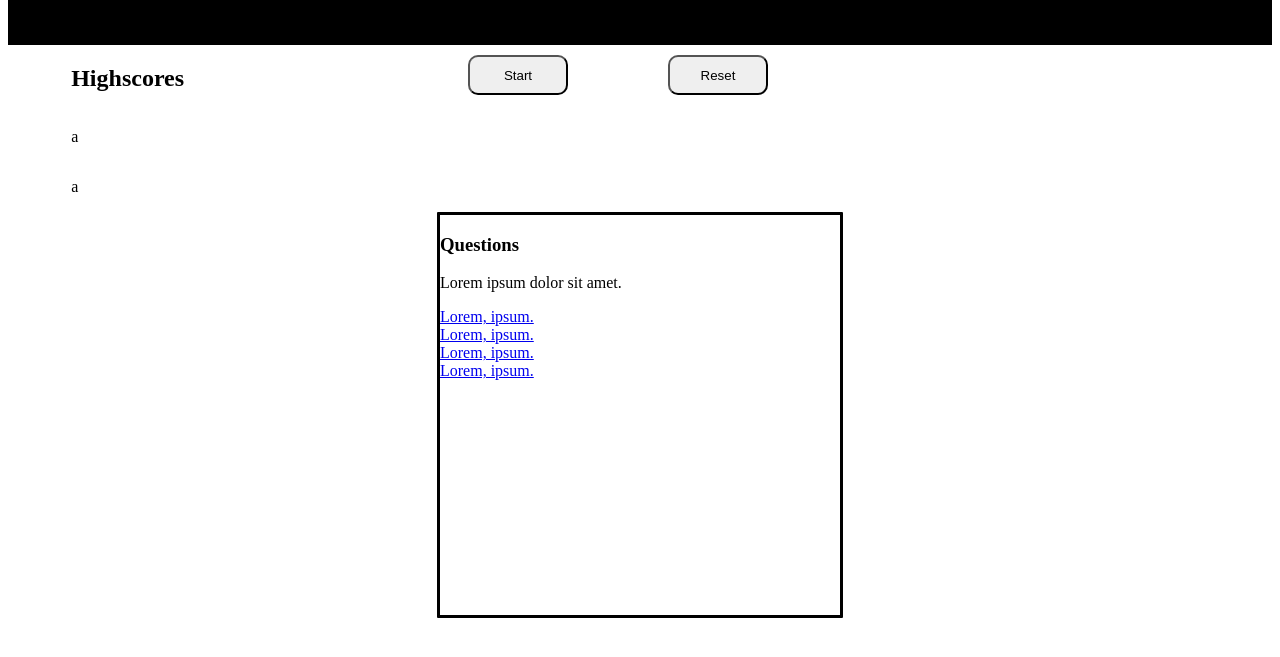
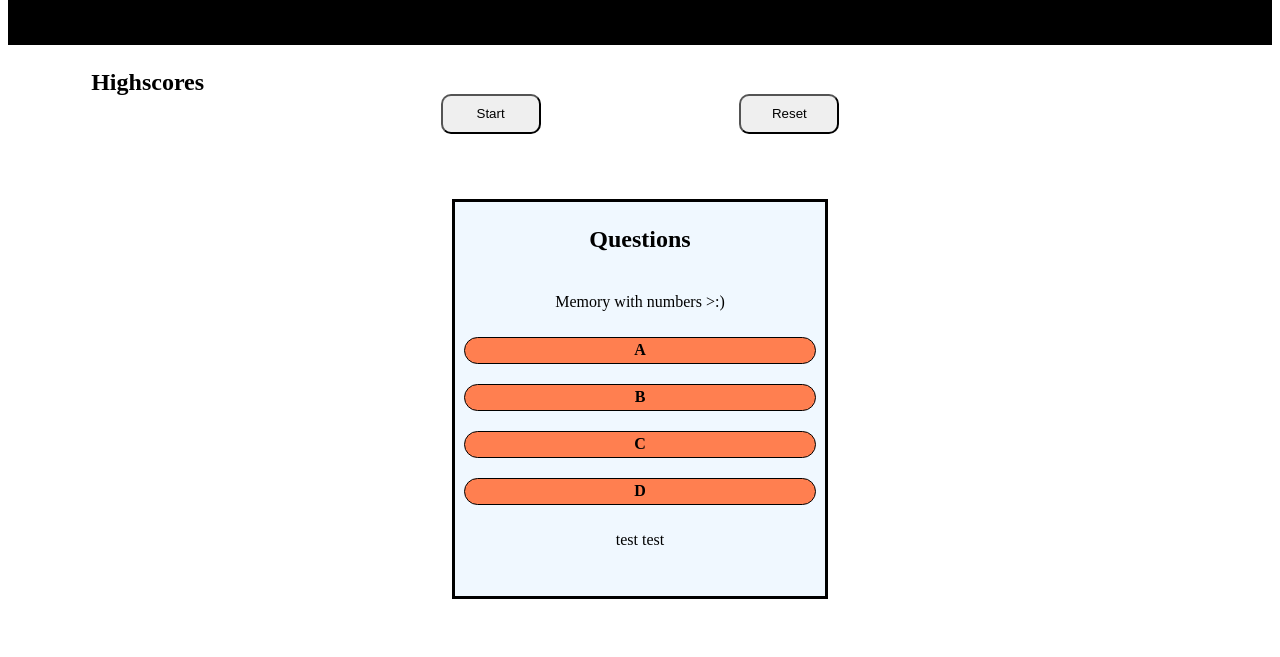
Before and after one commit to SaidHadad/Challenge-4-Code-Quiz, a plain HTML site: page index.html in a window 1280 px wide. Shown: the part 103-760 px from the top of the page. Drawn offline with Linux system fonts and the light colour scheme.

Commit message:
Working Highscores
Hardest Part of this challenge...
BY FAR getting the highscores to work.
Right now there is a glitch with double entries...

```diff
--- a/assets/script.js
+++ b/assets/script.js
@@ -48,21 +48,14 @@ var questions = [{
     answer4: "16",
     correct: "16"
 }];
-
+var highscores = JSON.parse(localStorage.getItem("highscores")) || [];
+var highScorePrint = document.querySelector(".scoresHTML");
+var clearHighScore = document.getElementById("reset");
 
 // timer
 var time = document.getElementById("timer");
 var hst = document.getElementById("highscores");
-var highscores = [];
-
 var timeleft = 50;
-
-// highscores
-
-function highscore(initials, timeleft) {
-    highscores.push({"initials":initials, "timeleft":timeleft});
-    document.getElementById("name").textContent = highscores[0].initials;
-}
 
 function setTime(){
     var timerInterval = setInterval(function() {
@@ -77,24 +70,34 @@ function setTime(){
             clearInterval(timerInterval);
             console.log(timeleft);
             var initials = window.prompt("Your score is: " + timeleft + ". Please add your initials to submit your score." );
-            highscore(initials, timeleft);
+            if (initials) {
+                // event.stopPropagation();
+                console.log("click");
+                var finalScore = {initials, timeleft};
+                console.log("Final Score: " + finalScore);
+                console.log(initials + " your score is: " + timeleft);
+                // Send to localStorage
+                highscores.push(finalScore);
+                localStorage.setItem("highscores", JSON.stringify(highscores));
+                printHighScore();
+                timeleft = 50;
+                runningQuestion = 0;
+                question = 0;
+            }
         }
     }, 1000)
 }
-
 
 // start the game
 var startButton = document.getElementById("start");
 var cardQuestions = document.getElementById("questionCards")
 var questioncards = document.getElementsByClassName("questioncards");
-
 startButton.addEventListener("click", startGame);
 
 function startGame(){
-    setTime();
-    questionnaire();
-    console.log("we did it");
-
+        setTime();
+        questionnaire();
+        console.log("we did it");
 }
 
 //Questions
@@ -124,12 +127,12 @@ for (var i = 0; i < answerBtn.length; i++) {
         event.stopPropagation();
         if (event.currentTarget.innerText === questions[runningQuestion].correct){
         rightAnswer.textContent = "Correct + 5 sec";
-        rightAnswer.setAttribute("style", "color: yellow");
+        rightAnswer.setAttribute("style", "color: black", "font-size: 1.5em");
         timeleft = timeleft + 5;
         console.log("correct");
     } else {
         incorrectAnswer.textContent = "Incorrect - 5 sec";
-        incorrectAnswer.setAttribute("style", "color: red");
+        incorrectAnswer.setAttribute("style", "color: red", "font-size: 1.5em");
         timeleft = timeleft - 5;
         console.log("Incorrect minus 5 seconds");
     }
@@ -141,5 +144,29 @@ for (var i = 0; i < answerBtn.length; i++) {
 });
 }
 
-// var retrievedScores = {"initials":initials , "timeleft":timeleft}
-//     hst.innerHTML += "<tr><td>" + retrievedScores[i].name + "</td><td>" + retrievedScores[i].score + "</td></tr>";
+function printHighScore() {
+    console.log('im in');
+    highscores = scoresSorted(highscores, 'score');
+    for (var i = 0; i < highscores.length; i++) {
+        console.log(highscores[i].timeleft);
+        var home = document.createElement("li");
+        var words = document.createTextNode(highscores[i].initials + ": " + highscores[i].timeleft)  ; //content of p
+        home.appendChild(words);
+        highScorePrint.appendChild(home);
+    }
+}
+
+function scoresSorted(array, key) {
+    return array.sort(function(a,b) {
+    if (a.timeleft < b.timeleft) {
+        return 1;
+    }
+    return -1;
+    });
+}
+
+clearHighScore.addEventListener("click", function() {
+    console.log("reset")
+    localStorage.removeItem("highscores");
+    window.location.reload();
+});
--- a/assets/styles.css
+++ b/assets/styles.css
@@ -3,7 +3,6 @@
     max-width: 1140px;
     width: 90%;
     margin: 0 auto;
-    border-width: 2px;
 }
 
 .main-wrapper {
@@ -11,9 +10,8 @@
     min-height: 580px;
     width: 90%;
     margin: 0 auto;
-    border-width: 2px;
     display: flex;
-    flex-direction: column;
+    flex-flow: wrap;
 }
 
 /* header styling which includes the timer, h1 and h2 */
@@ -43,25 +41,24 @@ header h2 {
 }
 
 /* styling for the highscore board */
-#highscores h2 {
+.highscores h3 {
     padding-left: 20px;
     width: 150x;
 }
 
-#highscores {
-    width: 150px;
+.highscores {
+    width: 15%;
 }
 
 /* styling for the controls buttons */
 
 .controls {
     display: flex;
-    justify-content: space-between;
+    justify-content: space-evenly;
     height: 40px;
-    position: absolute;
-    right: 40%;
-    width: 300px;
+    width: 70%;
     padding-top: 10px;
+    align-self: center;
 }
 
 #start,
@@ -73,10 +70,44 @@ header h2 {
 /* styling for the questions container */
 
 .questionCards {
+    width: 100%;
+    height: 400px;
+    align-self: center;
+    display: flex;
+    justify-content: center;
+}
+
+.questionsContainer {
     border-color: black;
     border-style: solid;
-    border-radius: 1px;
-    width: 400px;
-    height: 400px;
-    align-self: center;
+    width: 350px;
+    display: flex;
+    flex-direction: column;
+    align-items: center;
+    padding: 0px 10px;
+    background: aliceblue;
 }
+
+.answers {
+    background-color: coral;
+    border-style: solid;
+    border-color: black;
+    border-radius: 15px;
+    width: 100%;
+    margin: 10px;
+    border-width: thin;
+    height: 25px;
+    display: flex;
+    align-items: center;
+    justify-content: center;
+}
+
+h3 {
+    font-size: 1.5em;
+}
+
+a {
+    text-decoration: none;
+    color: black;
+    font-weight: bolder;
+}
--- a/index.html
+++ b/index.html
@@ -19,35 +19,33 @@
     </header>
     <main>
         <div class="main-wrapper">
-            <table id="highscores">
-                <h2>Highscores</h2>
-                <p id="name">a</p>
-                <p id="score">a</p>
-            </table>
+            <div class="highscores">
+                <h3>Highscores</h3>
+                <ol class="scoresHTML">
+                </ol>
+            </div>
             <div class="controls">
                 <input id="start" type="button" value="Start">
                 <input id="reset" type="button" value="Reset">
             </div>
             <div class="questionCards">
-                <div class="cardcontainer">
-                    <div class="cardbody">
+                <div class="questionsContainer">
                     <h3>Questions</h3>
-                        <p id="cardtext">Lorem ipsum dolor sit amet.</p>
+                    <p id="cardtext">Memory with numbers >:)</p>
                     <div class="answers">
-                            <a href="#" class="answerBtn" id="button1">Lorem, ipsum.</a>
+                        <a href="#" class="answerBtn" id="button1">A</a>
                     </div>
                     <div class="answers">
-                            <a href="#" class="answerBtn" id="button2">Lorem, ipsum.</a>
+                        <a href="#" class="answerBtn" id="button2">B</a>
                     </div>
                     <div class="answers">
-                            <a href="#" class="answerBtn" id="button3">Lorem, ipsum.</a>
+                        <a href="#" class="answerBtn" id="button3">C</a>
                     </div>
                     <div class="answers">
-                            <a href="#" class="answerBtn" id="button4">Lorem, ipsum.</a>
+                        <a href="#" class="answerBtn" id="button4">D</a>
                     </div>
-                        <div class="answers">
-                            <p id="veracity"></p>
-                        </div>
+                    <div class="prompt">
+                        <p id="veracity">test test</p>
                     </div>
                 </div>
             </div>
```
Lines whose indentation alone changed are shown as unchanged.
